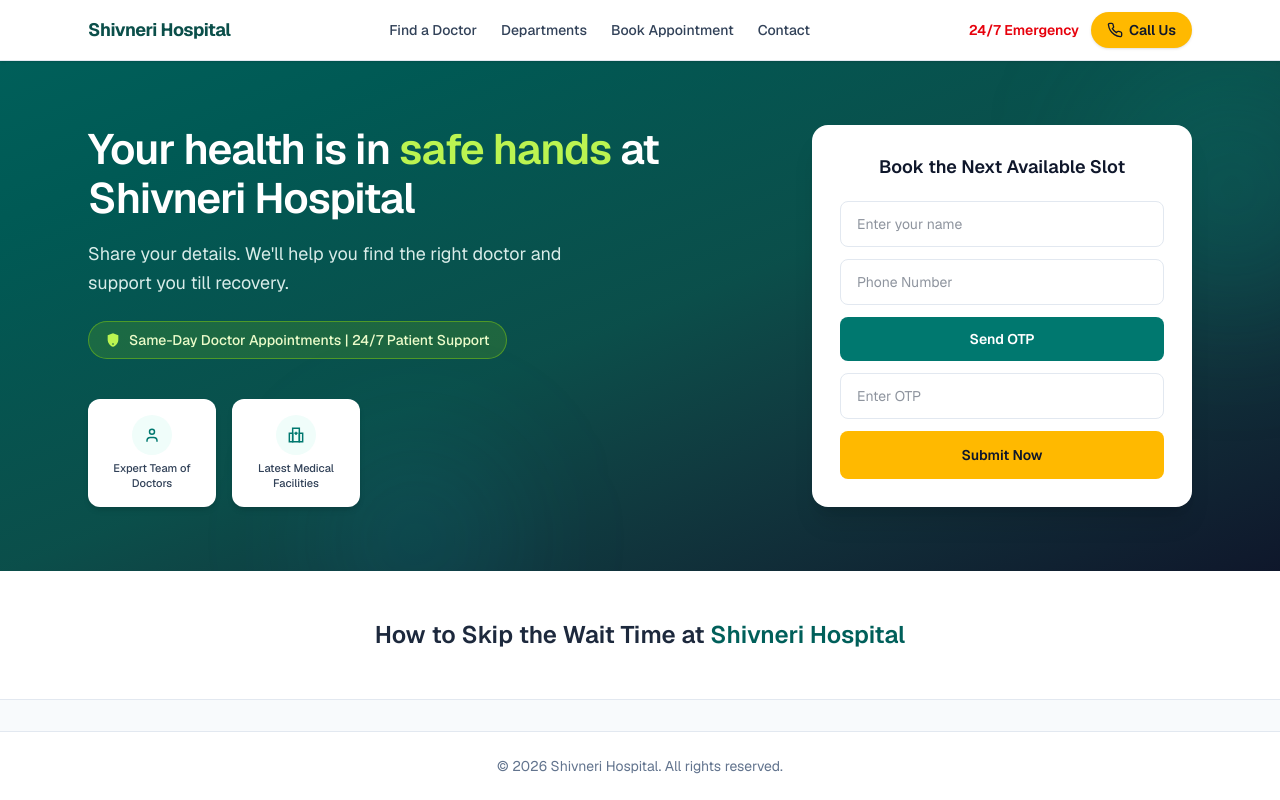
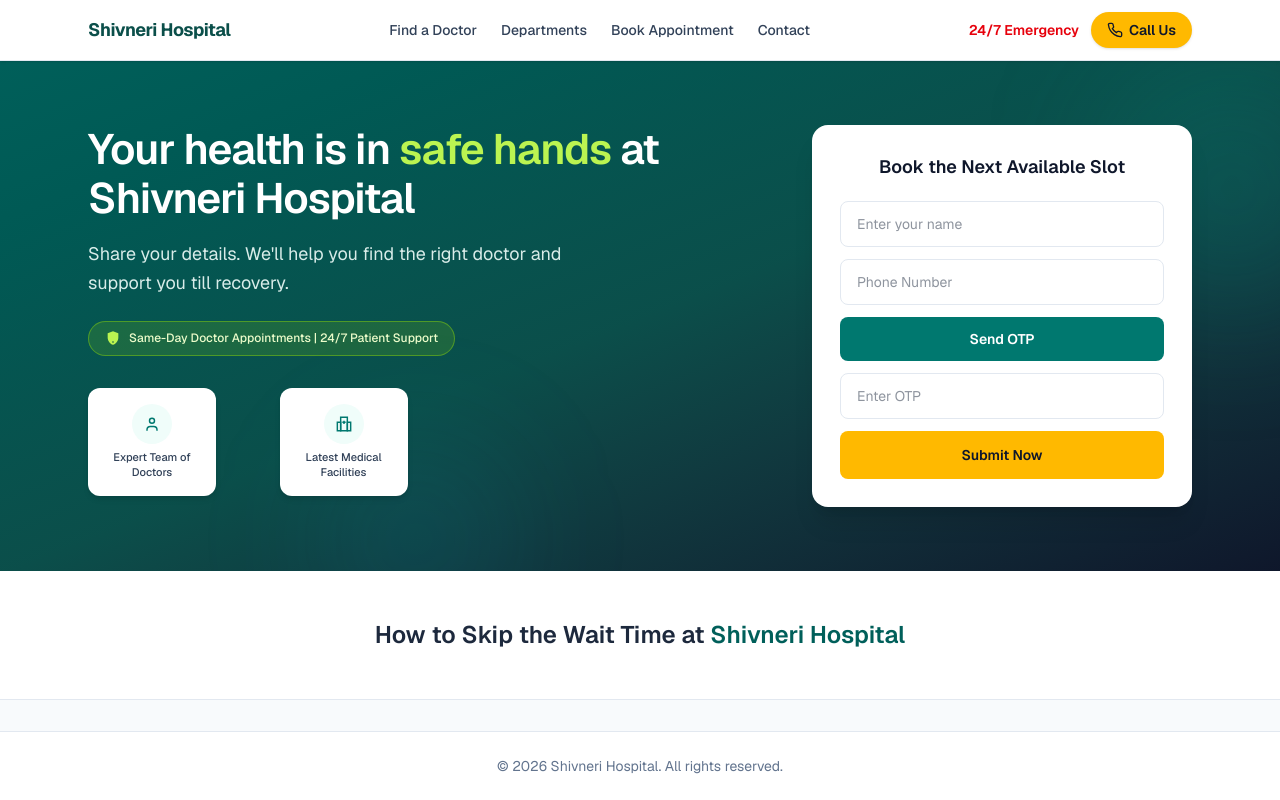
Before and after one commit to rp98nt/shivnerihospital, a Next.js app: page / in a window 1280 px wide. Built offline with nearby package versions, Linux system fonts and the light colour scheme.

Commit message:
fix(home): align support badge width with feature cards row

```diff
--- a/components/home-hero.tsx
+++ b/components/home-hero.tsx
@@ -33,12 +33,13 @@ export function HomeHero() {
                 support you till recovery.
               </p>
 
-              <div className="mt-6 inline-flex items-center gap-2 rounded-full border border-lime-400/40 bg-lime-400/15 px-4 py-2 text-xs font-medium text-lime-100 sm:text-sm">
-                <ShieldIcon className="h-4 w-4 shrink-0 text-lime-300" />
-                Same-Day Doctor Appointments | 24/7 Patient Support
-              </div>
-
-              <div className="mt-10 inline-grid grid-cols-2 gap-3 sm:gap-4">
+              <div className="mt-6 inline-grid grid-cols-2 gap-x-3 gap-y-6 sm:gap-x-4 sm:gap-y-8">
+                <div className="col-span-2 flex w-full items-center justify-center gap-2 rounded-full border border-lime-400/40 bg-lime-400/15 px-3 py-2 text-center text-[10px] font-medium leading-snug text-lime-100 sm:px-4 sm:text-xs">
+                  <ShieldIcon className="h-4 w-4 shrink-0 text-lime-300" />
+                  <span>
+                    Same-Day Doctor Appointments | 24/7 Patient Support
+                  </span>
+                </div>
                 <FeatureCard
                   icon={<DoctorIcon />}
                   label="Expert Team of Doctors"
```
